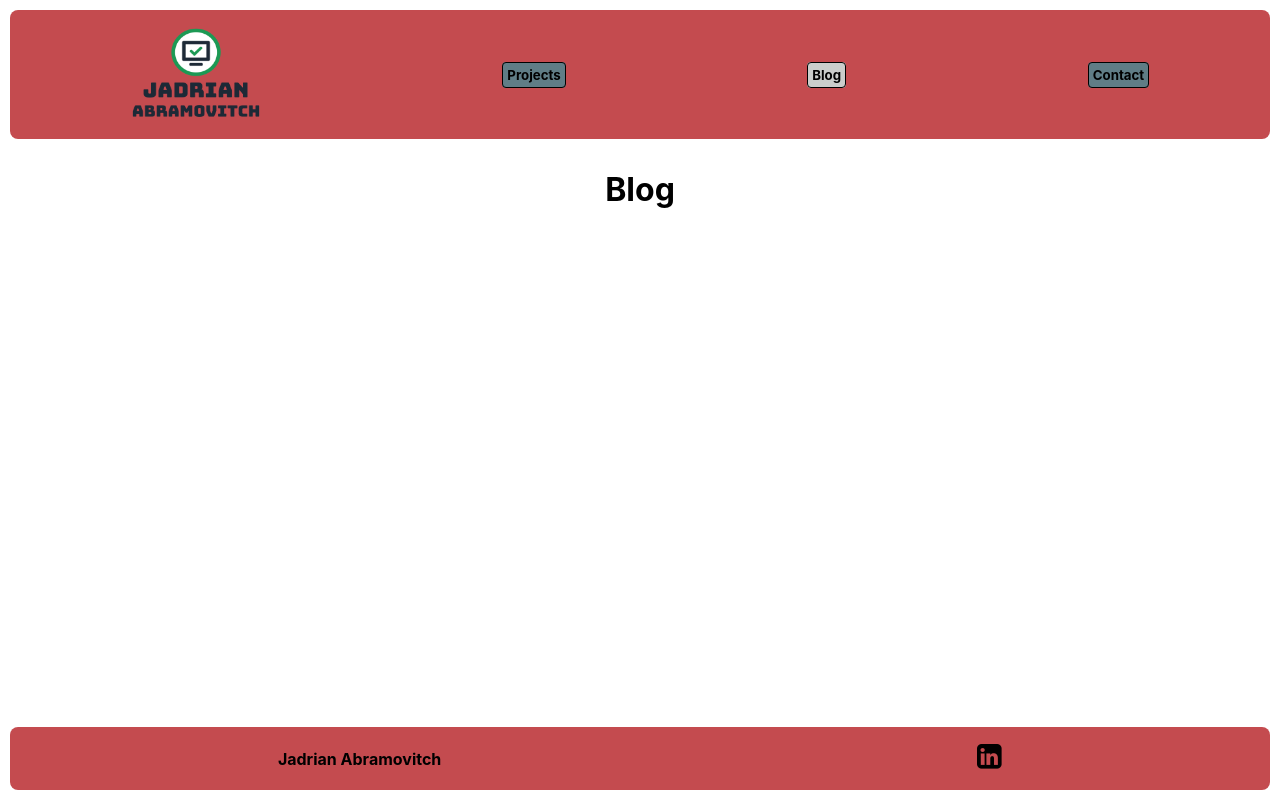
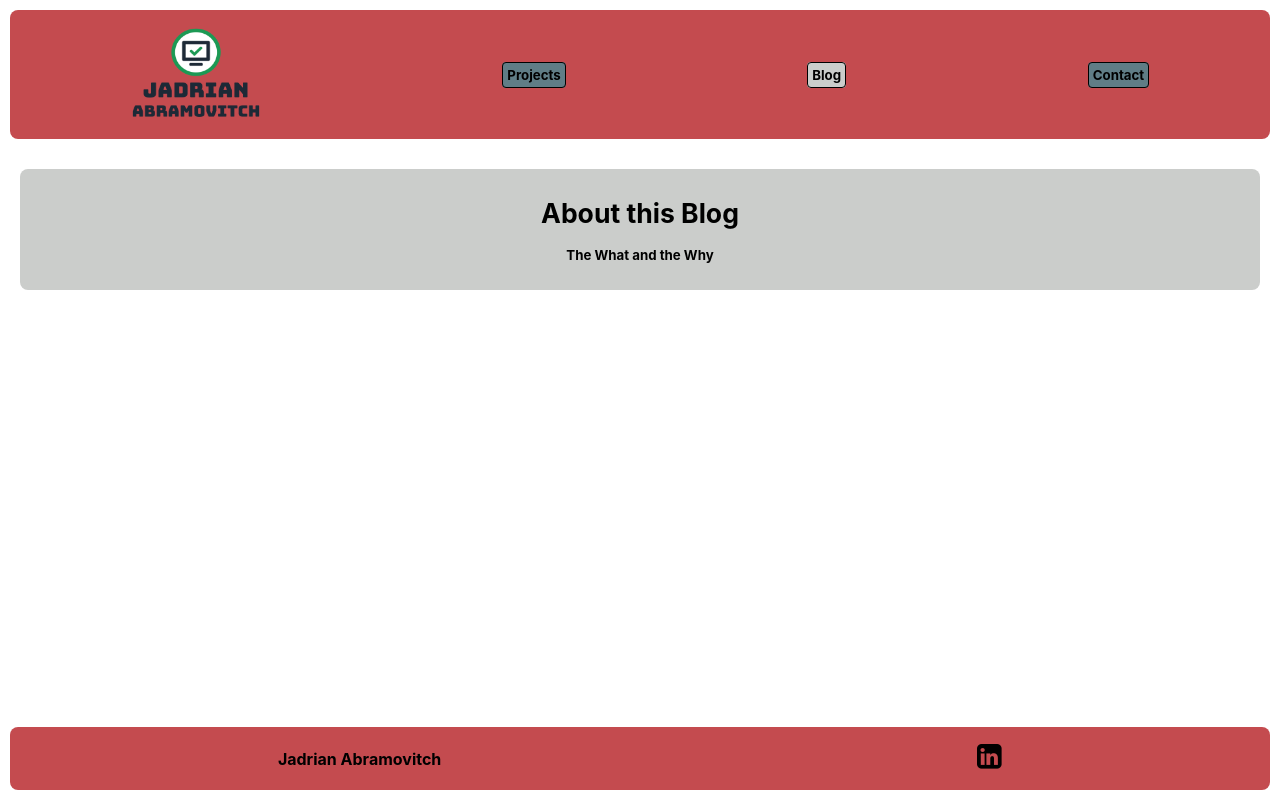
Before and after one commit to jadrian-abramovitch/Portfolio, a React (Create React App) app: page /blog in a window 1280 px wide. Built offline with nearby package versions, Linux system fonts and the light colour scheme.

Commit message:
adding first blog post, minor styling changes

```diff
--- a/src/static/text/aboutMe.js
+++ b/src/static/text/aboutMe.js
@@ -7,7 +7,7 @@ leveraging tools (such as automated testing) to the team's advantage to create r
 software solutions.";
 
 const aboutMeDetailed = "While I have worked with many different programming languages and technologies in the \
-past, I am strongest with: JS, Python, Java, HTML, CSS, and SQL. I have experience with \
+past, I am strongest with: JavaScript, Python, Java, HTML, CSS, and SQL. I have experience with \
 each of the major 3 flavors of operating systems (Mac, Linux, Windows) as well as experience \
 developing both backend API's and front end pages/components. I'm no security expert, but I \
 am confident in my ability to avoid the most common security pitfalls (as described in by OWASP) \
--- a/src/views/Blog.js
+++ b/src/views/Blog.js
@@ -1,9 +1,20 @@
+import TextBox from '../components/TextBox';
+
 const Blog = () => {
     return(
-        <h1>
-            Blog
-        </h1>
+        <a style={textStyle} href='https://jadrianabramovitch.substack.com/p/about-this-blog?r=1ba97k&utm_campaign=post&utm_medium=web'>
+            <TextBox>
+                <h1> About this Blog </h1>
+                <h4> The What and the Why </h4>
+            </TextBox>
+        </a>
+
     );
 };
 
+const textStyle = {
+    color: 'black',
+    textDecoration: 'none'
+};
+
 export default Blog;
```
Also changed, not shown: 1 other file (tests, documents, lock files or other folders).
